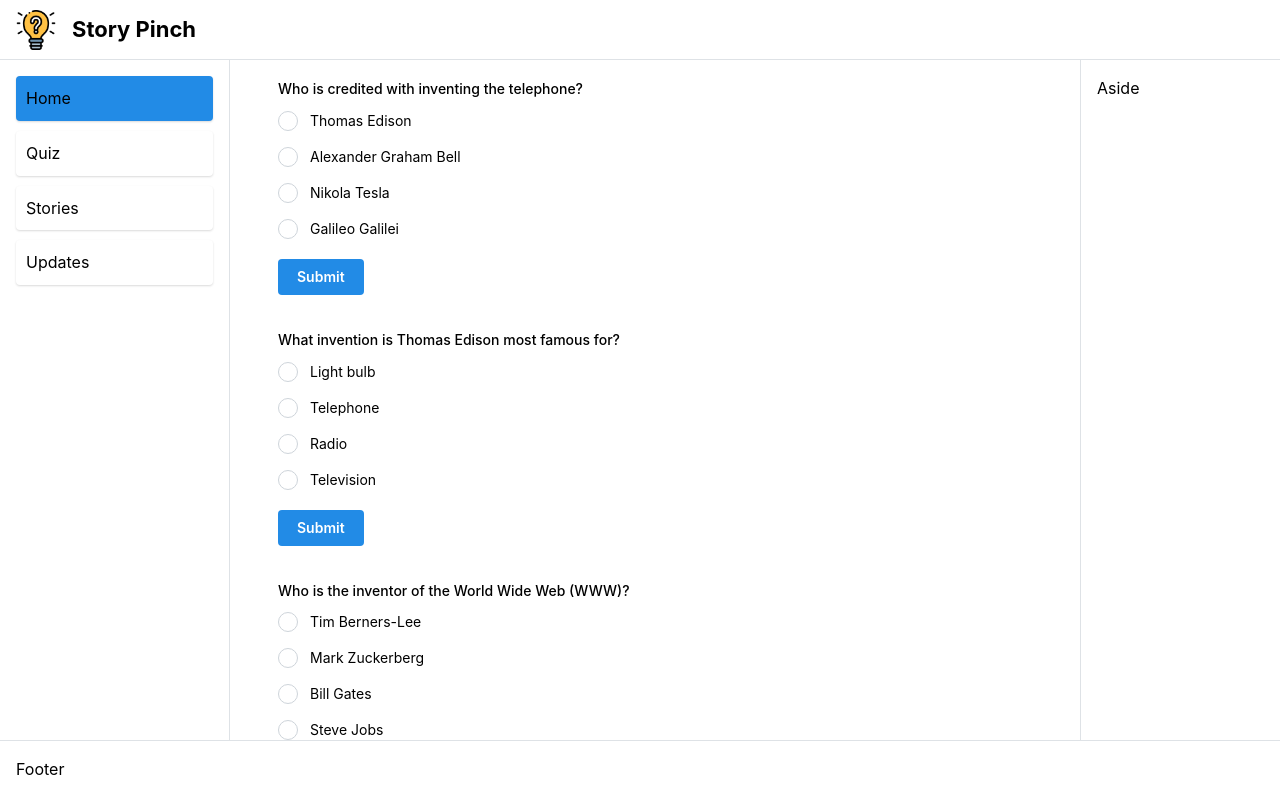
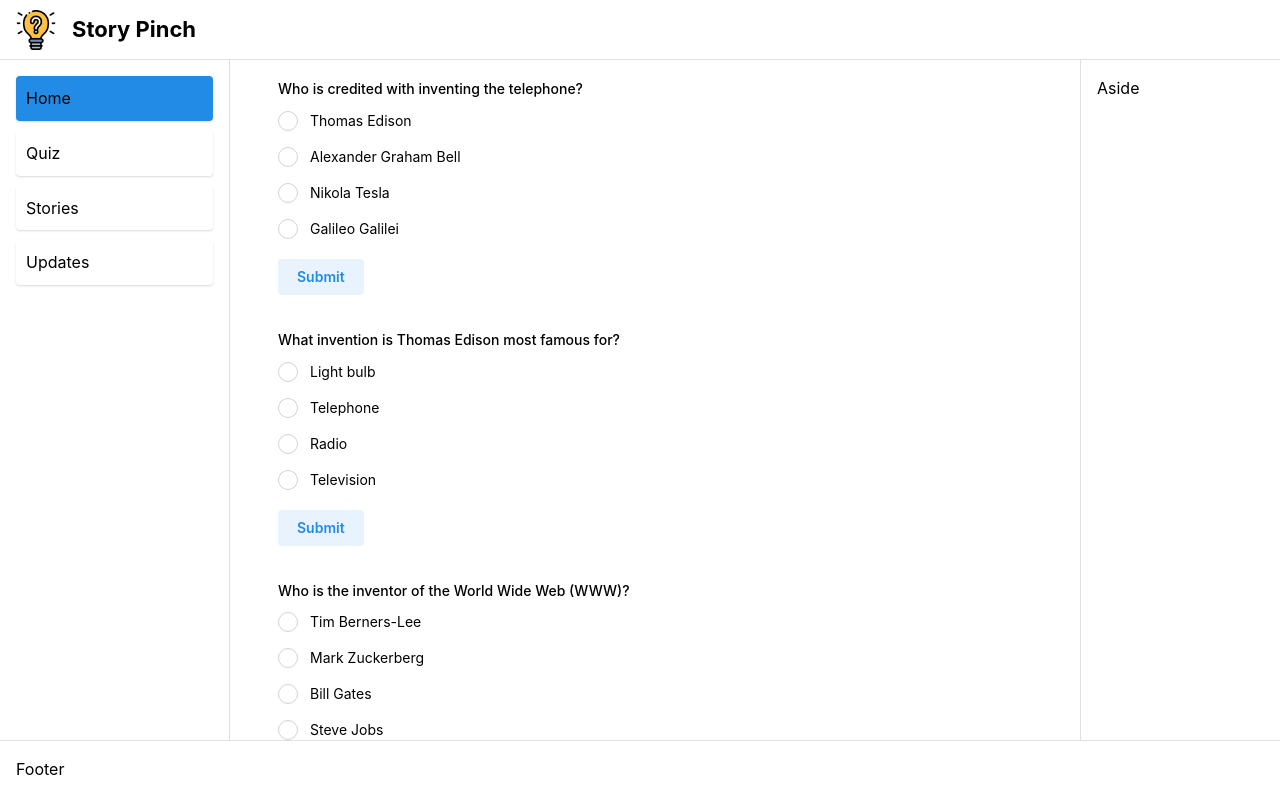
Before and after one commit to chunchuakhil/storypinch, a Next.js app: page /quiz in a window 1280 px wide. Shown: the top 800 px of the page. Built offline with nearby package versions, Linux system fonts and the light colour scheme.

Commit message:
fix button on quiz

```diff
--- a/components/quiz/question/QuizQuestion.tsx
+++ b/components/quiz/question/QuizQuestion.tsx
@@ -83,7 +83,7 @@ const QuizQuestion: React.FC<IQuizQuestionProps> = ({
             </Flex>
           </Group>
         </Radio.Group>
-        <Button type="submit" variant="filled" mt="lg" mb={'xl'}>
+        <Button type="submit" variant="light" mt="lg" mb={'xl'}>
           Submit
         </Button>
       </form>
```
